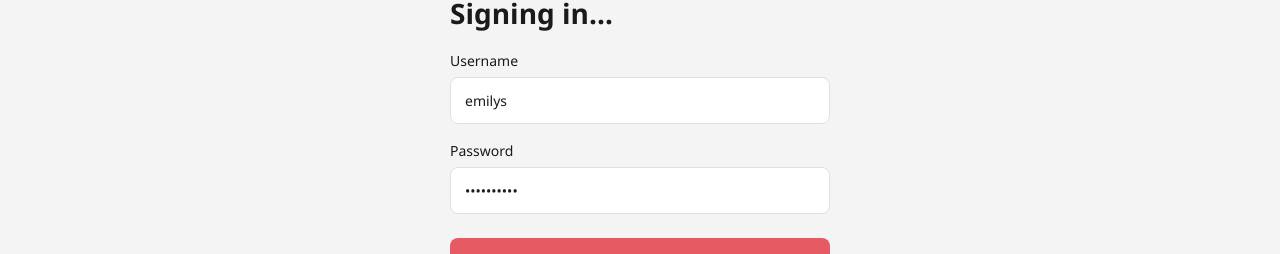
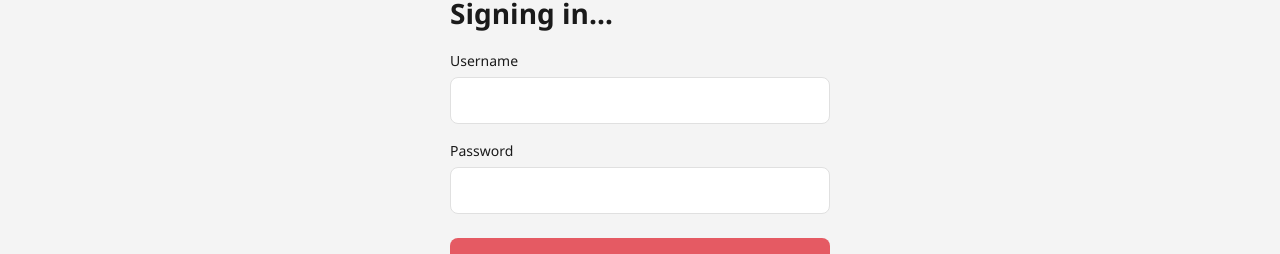
Before and after one commit to Yuriy-Chernov/react_project1, a React app: page /login in a window 1280 px wide. Shown: the part 142-396 px from the top of the page. Built offline with nearby package versions, Linux system fonts and the light colour scheme.

Commit message:
Add favicon

```diff
--- a/index.html
+++ b/index.html
@@ -1,9 +1,18 @@
 <!doctype html>
-<html lang="ru">
+<html lang="en">
   <head>
     <meta charset="UTF-8" />
     <meta name="viewport" content="width=device-width, initial-scale=1.0" />
-    <title>react_project_1</title>
+    <meta name="author" content="Yuriy Chernov" />
+    <meta
+      name="description"
+      content="online catalog: products, shopping cart, and favorites. Search and shop in one place."
+    />
+    <meta
+      name="keywords"
+      content="React, Project, 2ND HAND MARKET, products, shopping cart, favorites, search, shop"
+    />
+    <title>Online Catalog</title>
   </head>
   <body>
     <div id="root"></div>
--- a/src/features/auth/LoginPage/LoginPage.tsx
+++ b/src/features/auth/LoginPage/LoginPage.tsx
@@ -13,8 +13,8 @@ export const LoginPage = () => {
   const isAuthenticated = useAppSelector(selectIsAuthenticated);
   const [login, { isLoading, error }] = useLoginMutation();
 
-  const [username, setUsername] = useState('emilys');
-  const [password, setPassword] = useState('emilyspass');
+  const [username, setUsername] = useState('');
+  const [password, setPassword] = useState('');
 
   const from =
     (location.state as { from?: { pathname: string } } | null)?.from
--- a/webpack.config.js
+++ b/webpack.config.js
@@ -53,6 +53,7 @@ module.exports = {
   plugins: [
     new HtmlWebpackPlugin({
       template: './index.html',
+      favicon: './src/assets/favicon.svg',
     }),
     new webpack.DefinePlugin({
       'process.env.API_BASE_URL': JSON.stringify(process.env.API_BASE_URL),
```
Also changed, not shown: src/assets/favicon.svg (added).
